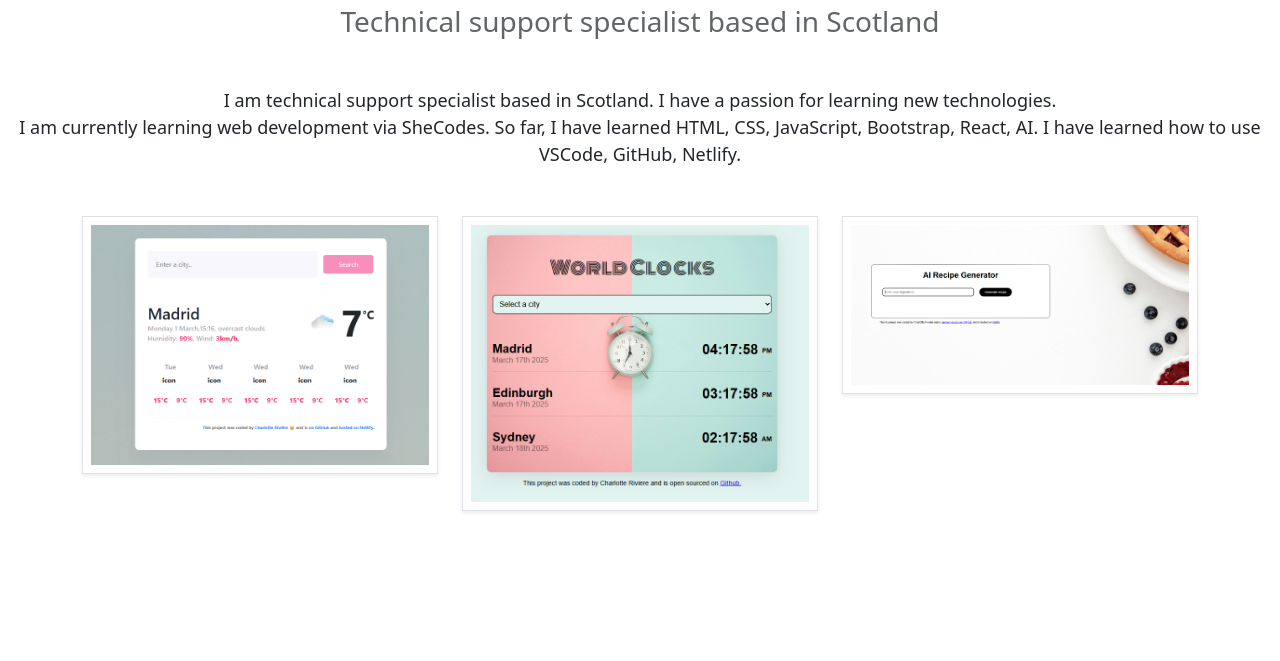
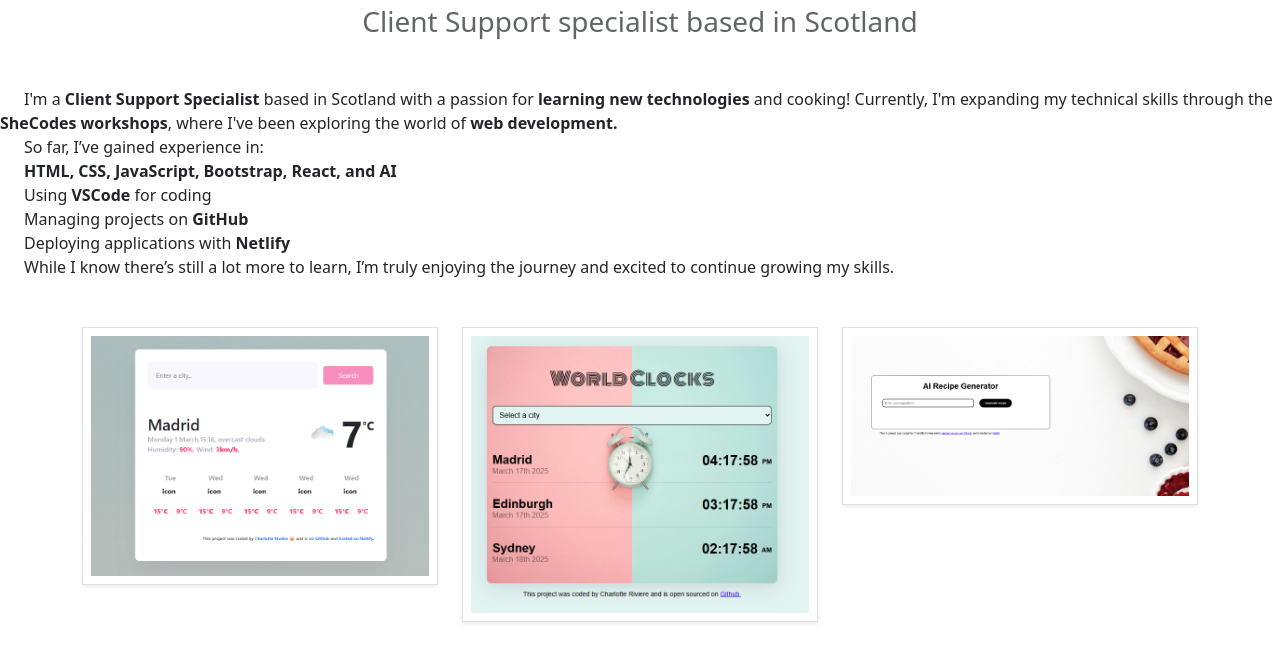
Before and after one commit to Charlotte0211/Portfolio-Charlotte-Riviere, a plain HTML site: page about.html in a window 1280 px wide. Shown: the part 115-776 px from the top of the page. Drawn offline with nearby package versions, Linux system fonts and the light colour scheme; files that its build step writes are made by us from their sources.

Commit message:
Adding formating for description aobut me
updating css / bootstrap

```diff
--- a/about.html
+++ b/about.html
@@ -6,7 +6,7 @@
     <meta name="viewport" content="width=device-width, initial-scale=1.0" />
     <meta name="Page about Charlotte Rivière" content="My different projects"/>
     <title>About me</title>
-    <link rel="stylesheet" href="style.css"/>
+    <link rel="stylesheet" href="./css/style.css"/>
     <link
       href="https://cdn.jsdelivr.net/npm/bootstrap@5.3.3/dist/css/bootstrap.min.css"
       rel="stylesheet"
@@ -51,14 +51,19 @@
 </nav>
 
     <h1 class="text-center pb-2">About me</h1>
-    <h3 class= "mb-5 text-center ps-4 pe-4 ps-md-0 pe-md-0">Technical support specialist based in Scotland</h3>
+    <h3 class= "mb-5 text-center ps-2 pe-2 ps-md-0 pe-md-0">Client Support specialist based in Scotland</h3>
 
-      <p class="text-center ps-4 pe-4 ps-md-0 pe-md-0">
-        I am technical support specialist based in Scotland. I have a passion for learning new technologies.</br>
-        I am currently learning web development via SheCodes.
-        So far, I have learned HTML, CSS, JavaScript, Bootstrap, React, AI.
-        I have learned how to use VSCode, GitHub, Netlify.
-      </p>
+<span class="ps-4 pe-2">
+I'm a <b>Client Support Specialist</b> based in Scotland with a passion for <b>learning new technologies</b> and cooking! Currently, I'm expanding my technical skills through the <b>SheCodes workshops</b>, where I've been exploring the world of <b>web development.</b>
+<ul class="ps-4 pe-2">
+ So far, I’ve gained experience in:
+<li><b>HTML, CSS, JavaScript, Bootstrap, React, and AI</b></li>
+<li></b>Using <b>VSCode</b> for coding</li>
+<li>Managing projects on <b>GitHub</b></li>
+<li>Deploying applications with <b>Netlify</b></li>
+While I know there’s still a lot more to learn, I’m truly enjoying the journey and excited to continue growing my skills.
+</ul>
+
 
     </div>
     <div class="container mt-5 mb-5">
--- a/css/style.css
+++ b/css/style.css
@@ -110,3 +110,7 @@ p {
   margin: 20px 0;
   font-weight: bold;
 }
+
+ul {
+  list-style-type: none;
+}
```
